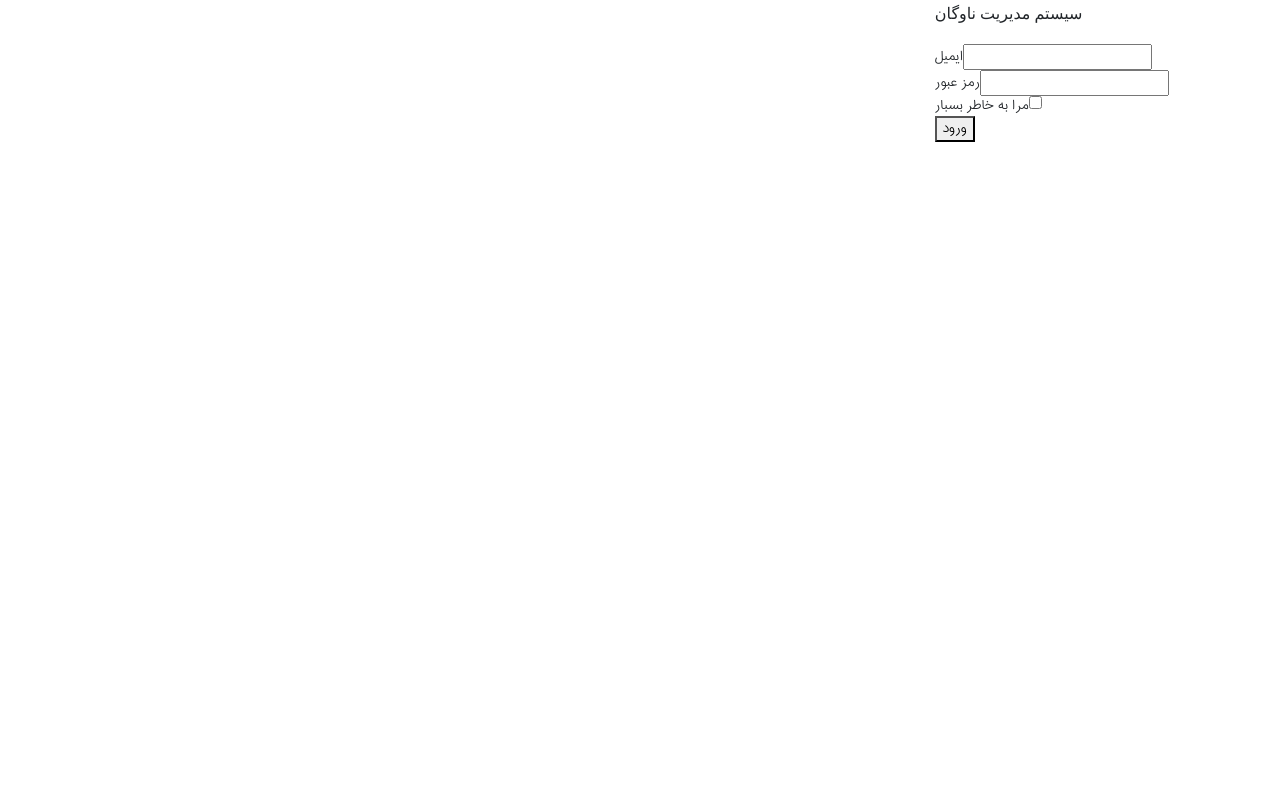
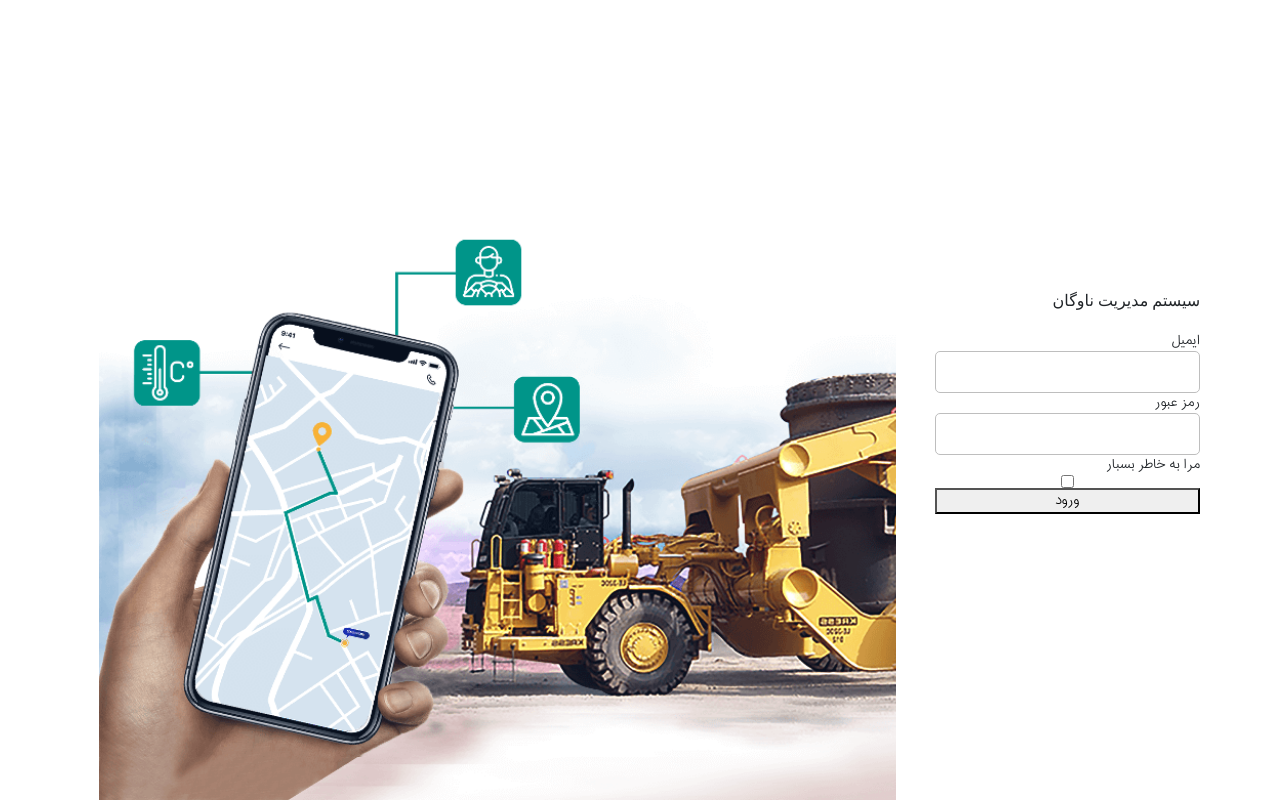
Before and after one commit to MohammadMokhtari/fleetTask, an Angular app: page /auth in a window 1280 px wide. Built offline with nearby package versions, Linux system fonts and the light colour scheme.

Commit message:
created Login styles

```diff
--- a/src/app/modules/auth/components/login/login.component.scss
+++ b/src/app/modules/auth/components/login/login.component.scss
@@ -0,0 +1,36 @@
+
+.container{
+    height: 100vh;
+    width: 100%;
+}
+.banner{
+    background-image: url('../../../../../assets/images/ic_login3.png');
+    background-size: cover;
+    height: 100vh;
+    width: 100%;
+}
+.form__container{
+    height: 100vh;
+    width: 100%;
+    display: flex;
+    flex-direction: column;
+    justify-content: center;
+    h3{
+        text-align: end;
+        font-weight: 400px;
+    }
+}
+.form_row{
+    display: flex;
+    flex-direction: column;
+    justify-items: start;
+}
+input{
+    padding: 10px 15px;
+    border-radius: 5px;
+    border: 1px solid rgb(190, 190, 190);
+    display: block;
+}
+label{
+   text-align: end;
+}
```
